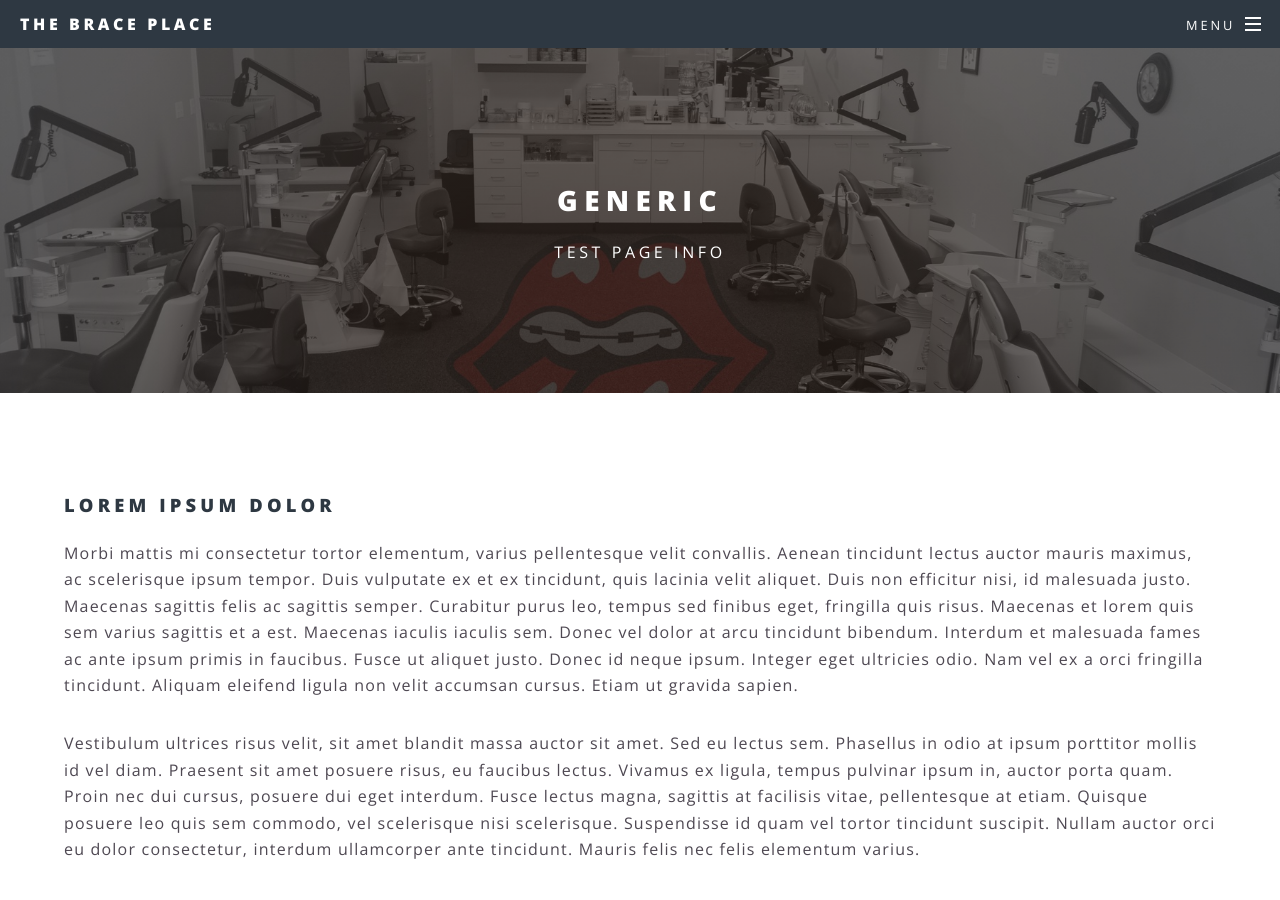
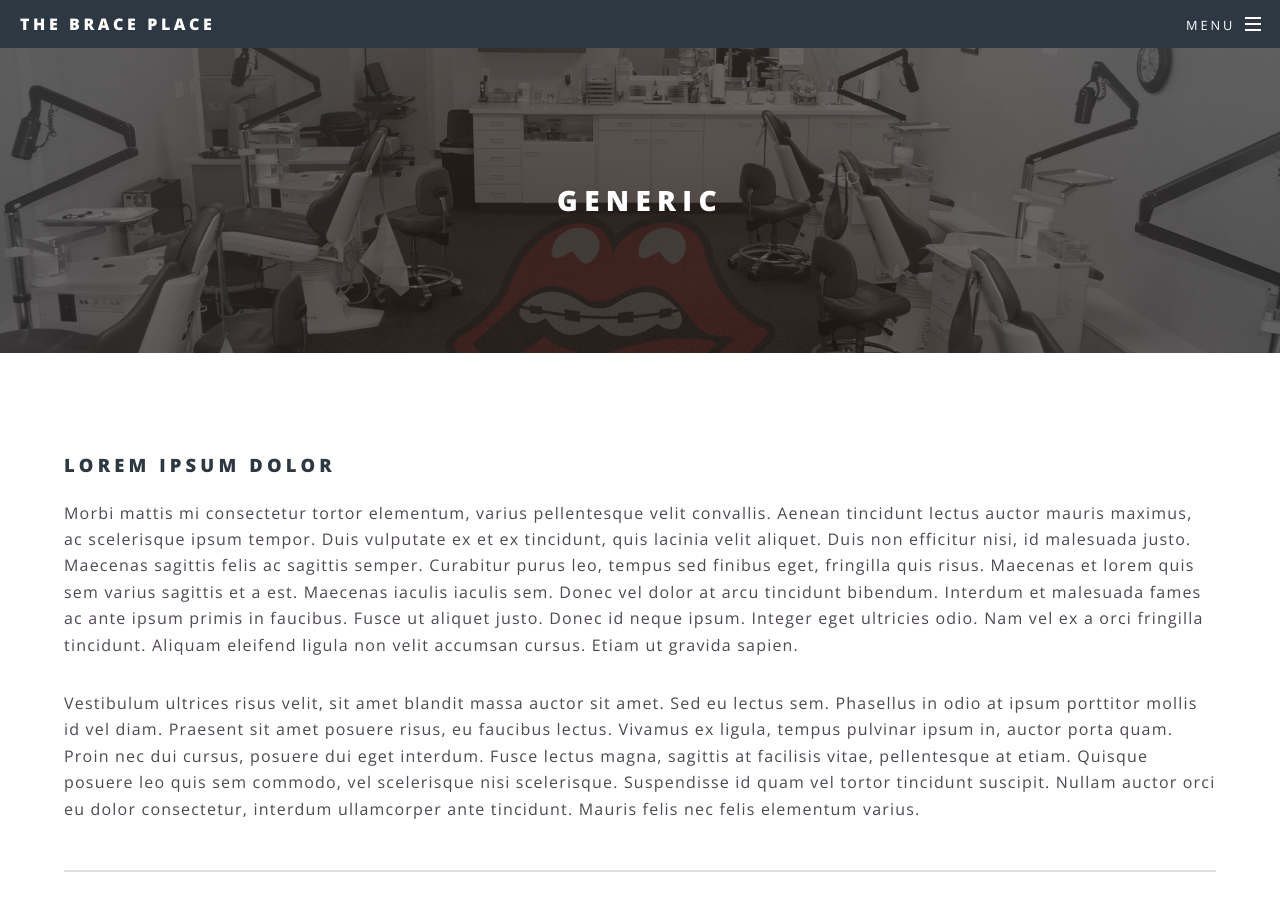
Before and after one commit to jmhardison/braceplace-biz, a Jekyll site: the page built from generic.html, in a window 1280 px wide and 900 px high. Built offline with Jekyll 4.4.1, drawn with Linux system fonts in a browser that asks for light colours.

Commit message:
Update page.html

```diff
--- a/_layouts/page.html
+++ b/_layouts/page.html
@@ -5,7 +5,7 @@ layout: default
 
   <header>
     <h2>{{ page.title }}</h2>
-    <p>test page info</p>
+    <p>{{ page.subtitle }}</p>
   </header>
 
   <section class="wrapper style5">
```
